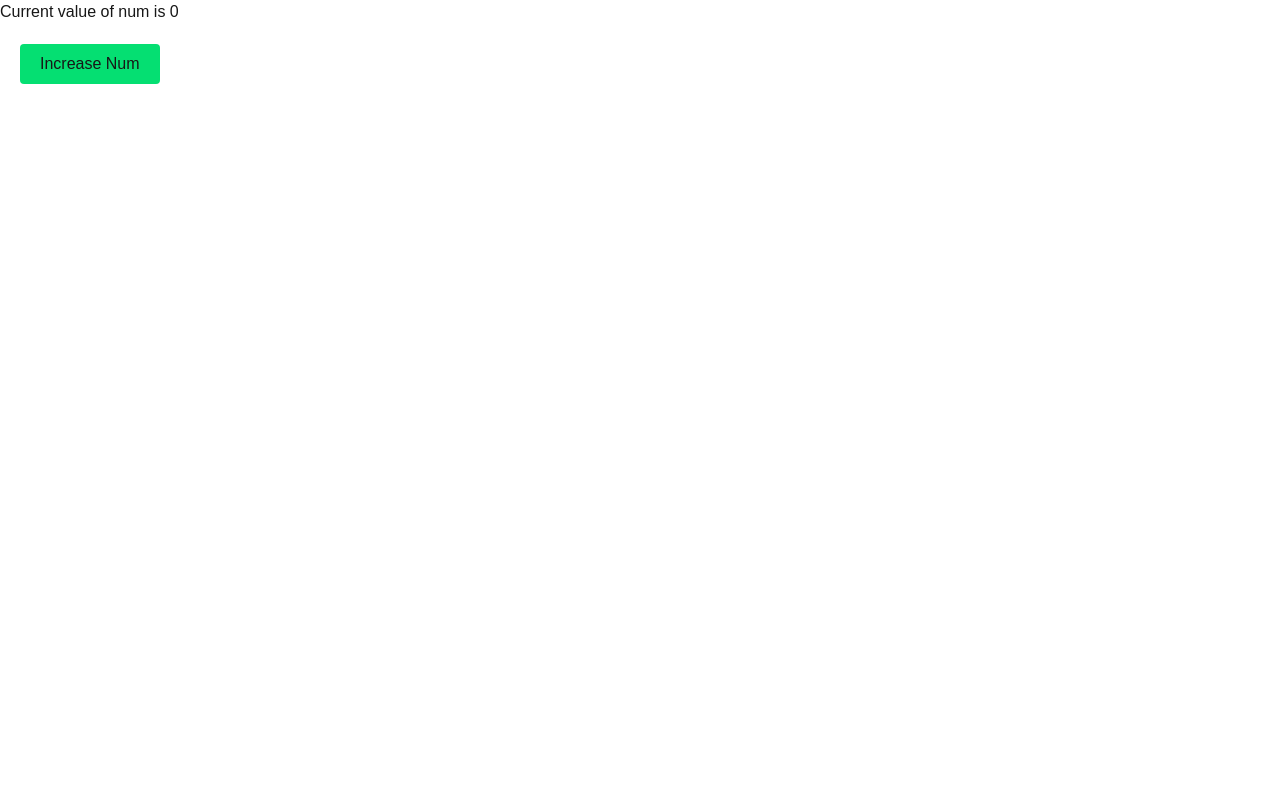
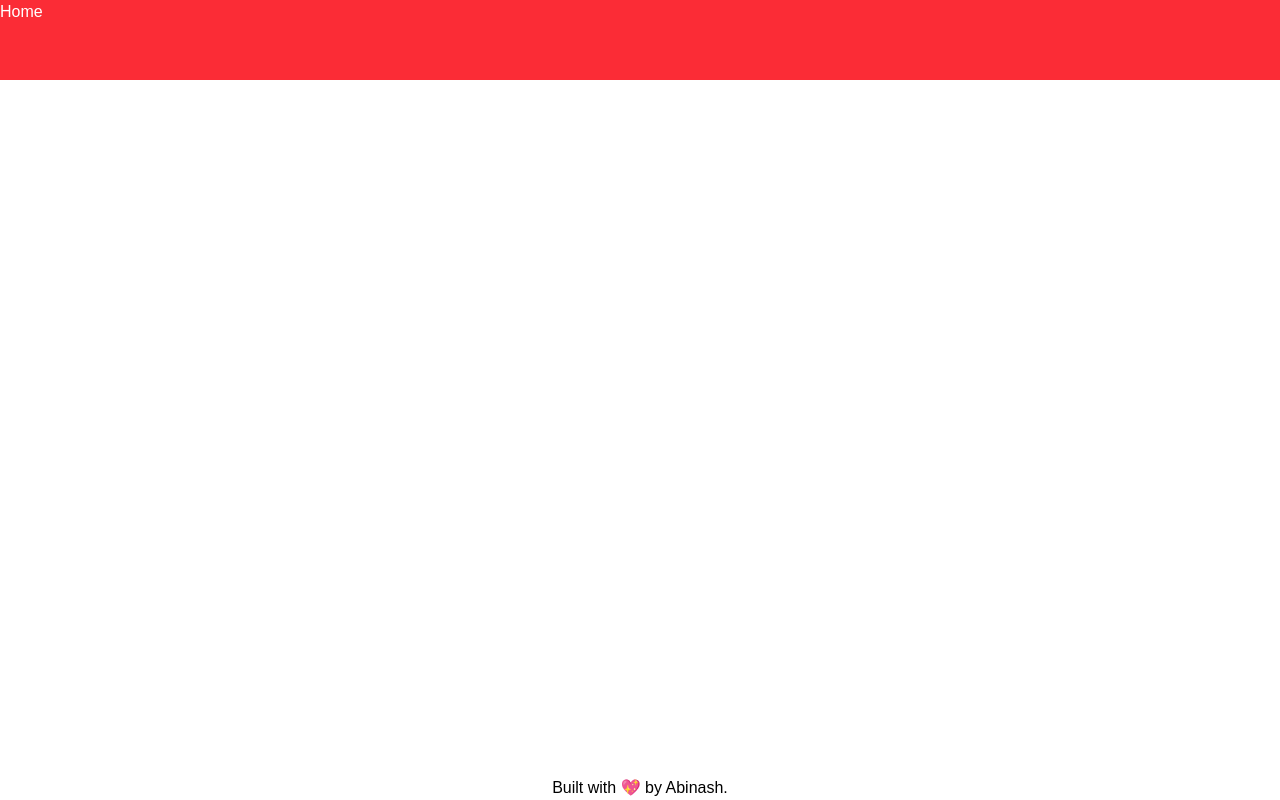
Before and after one commit to Abi-390/BackendPractice, a Next.js app in the folder next-js/: page / in a window 1280 px wide. Built offline with nearby package versions, Linux system fonts and the light colour scheme.

Commit message:
Demo navbar component and footer component added

```diff
--- a/next-js/app/page.js
+++ b/next-js/app/page.js
@@ -1,19 +1,13 @@
-"use client"
-import React, { useState } from 'react'
+'use client'
+import Footer from '@/components/footer/Footer'
+import Navbar from '@/components/navbar/Navbar'
+import React from 'react'
 
 const page = () => {
-
-
-  const [num, setNum] = useState(0);
-
-  const increaseNum =()=>{
-   setNum(num+1);
-  }
-
   return (
     <div>
-      <h1>Current value of num is {num}</h1>
-      <button onClick={increaseNum} className='px-5 py-2 bg-green-400 rounded m-5'>Increase Num</button>
+      <Navbar/>
+      <Footer/>
     </div>
   )
 }
--- /dev/null
+++ b/next-js/components/footer/Footer.jsx
@@ -0,0 +1,11 @@
+import React from 'react'
+
+const Footer = () => {
+  return (
+    <div className='absolute bottom-0 flex items-end justify-center text-black h-20 w-full '>
+      Built with 💖 by Abinash.
+    </div>
+  )
+}
+
+export default Footer
--- /dev/null
+++ b/next-js/components/navbar/Navbar.jsx
@@ -0,0 +1,11 @@
+import React from 'react'
+
+const Navbar = () => {
+  return (
+    <div className='bg-red-500 text-white h-20 w-full'>
+      <h1>Home</h1>
+    </div>
+  )
+}
+
+export default Navbar
```
